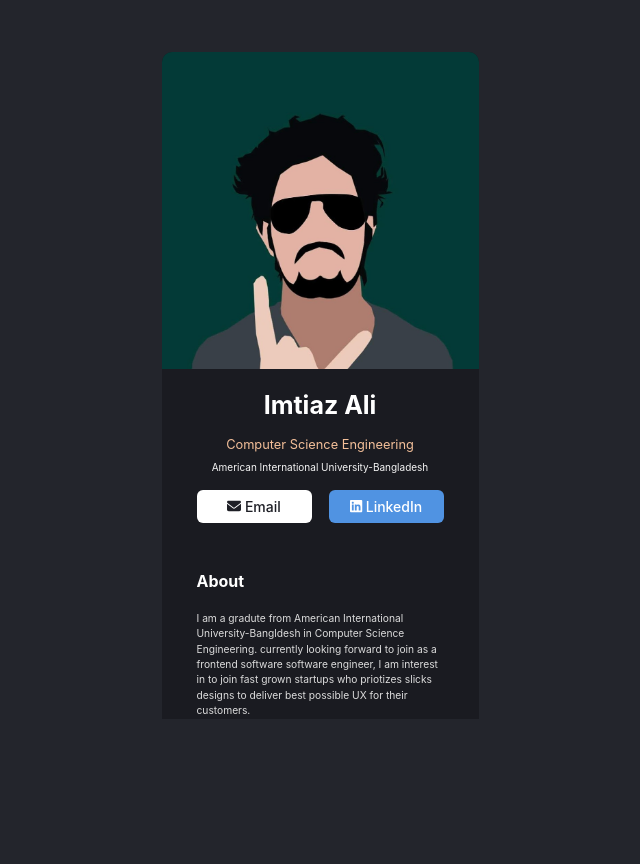
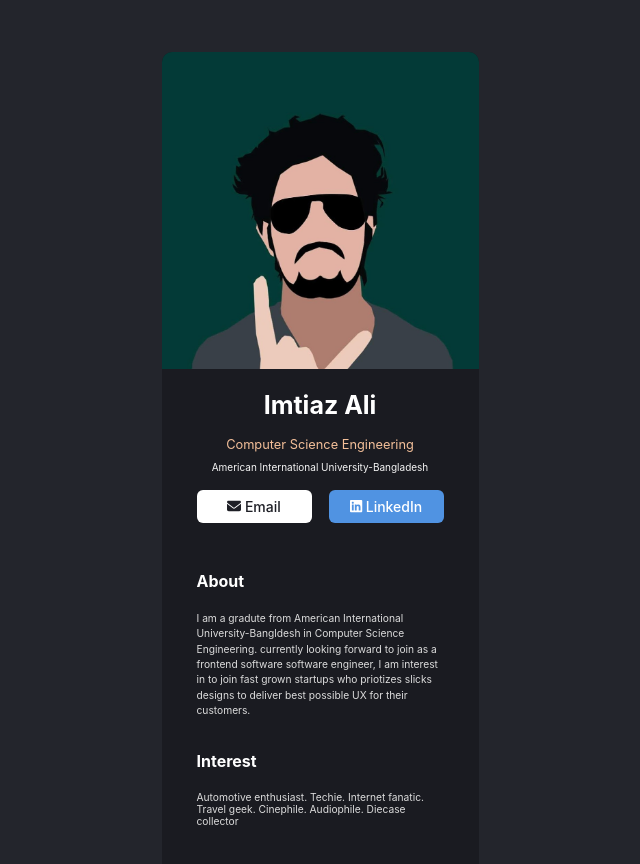
Before and after one commit to imtiazalirb/Digital-Business-Card-React, a React (Vite) app: page / in a window 1280 px wide. Shown: the top 864 px of the page, without its empty margins (320-960 px from the left). Before the commit the page ends 800 px from the top, so only its background shows below. Built offline with nearby package versions, Linux system fonts and the light colour scheme.

Commit message:
feat: interest component

```diff
--- a/src/App.jsx
+++ b/src/App.jsx
@@ -1,6 +1,7 @@
 import React from 'react'
 import Info from './components/Info'
 import About from './components/About'
+import Interest from './components/Interest'
 import './App.css'
 
 export default function App() {
@@ -8,6 +9,7 @@ export default function App() {
     <div className="App">
       <Info />
       <About />
+      <Interest />
     </div>
   )
 }
--- /dev/null
+++ b/src/components/Interest.jsx
@@ -0,0 +1,12 @@
+import React from 'react'
+
+function Interest(){
+    return(
+        <div className="interest--section">
+            <h2>Interest</h2>
+            <p>Automotive enthusiast. Techie. Internet fanatic. Travel geek. Cinephile. Audiophile. Diecase collector</p>
+        </div>
+    )
+}
+
+export default Interest
--- a/src/index.css
+++ b/src/index.css
@@ -95,3 +95,25 @@ body {
     max-width: 247px;
     padding: 5px 35px 0px 35px;
 }
+
+.interest--section {
+    max-width: 317px;
+    background-color: #1A1B21;
+    border: none;
+    padding-bottom: 42px;
+}
+
+.interest--section > h2 {
+    color: #FFFFFF;
+    font-size: 16px;
+    font-weight: 700;
+    line-height: 150%;
+    padding: 17px 35px 0px 35px;
+}
+
+.interest--section > p {
+    margin: 0px;
+    color: #DCDCDC;
+    font-size: 10.24px;
+    padding: 5px 35px 0px 35px;
+}
```
